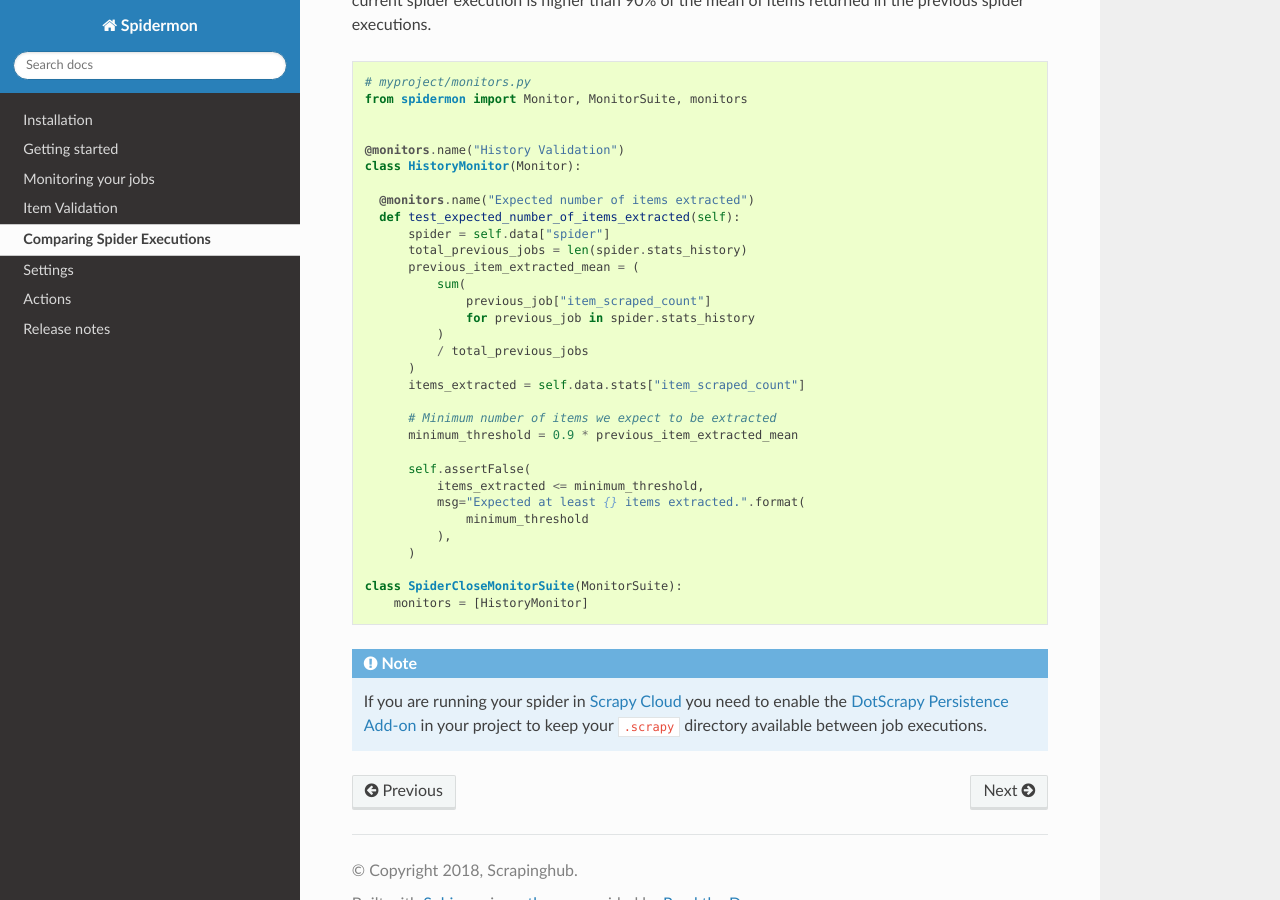
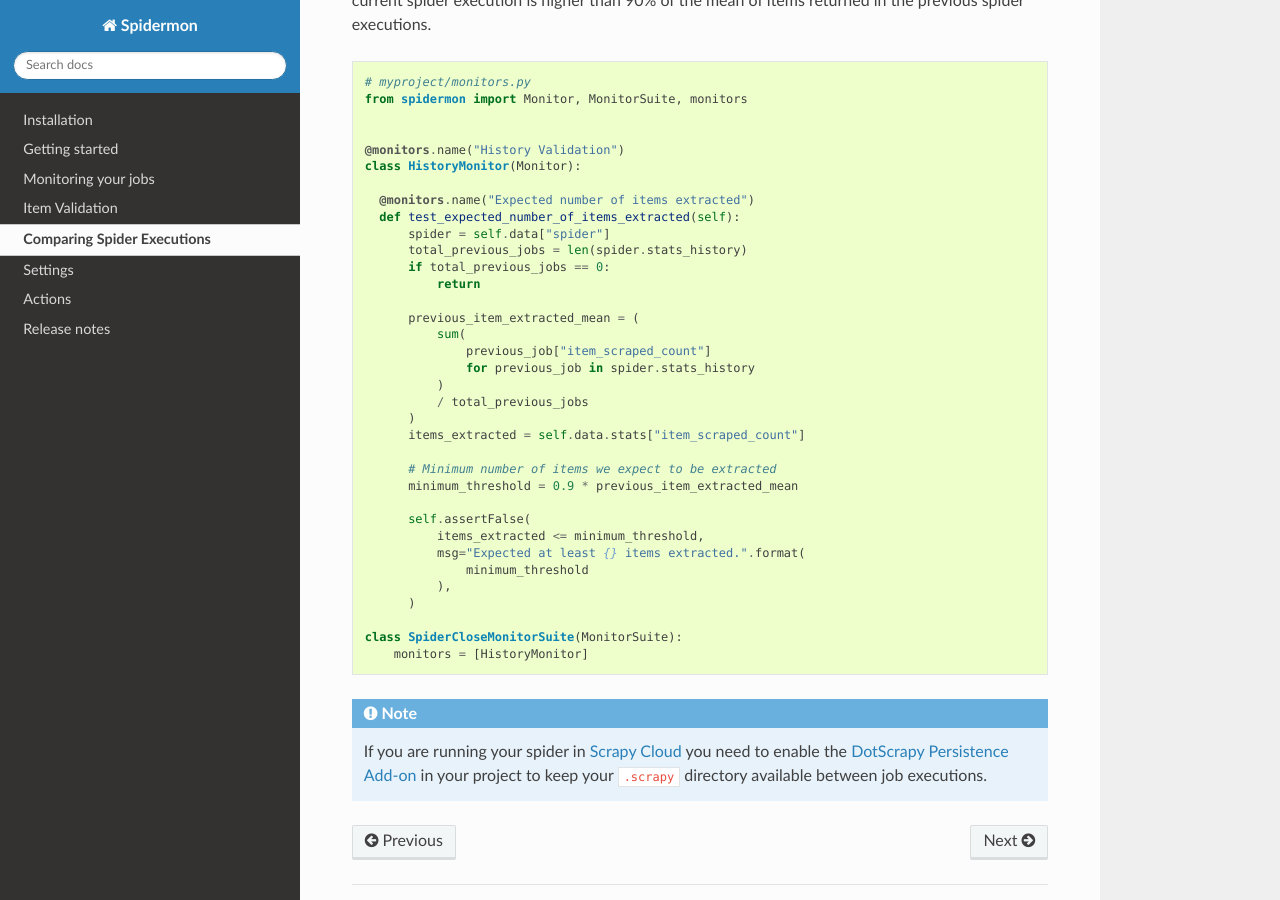
Before and after one commit to scrapinghub/spidermon, a Sphinx documentation site: the page built from docs/source/stats-collection.rst, in a window 1280 px wide and 900 px high, scrolled down 699 px. Built offline with Sphinx 7.4.7 and the Read the Docs theme 2.0.0, drawn with Linux system fonts in a browser that asks for light colours.

Commit message:
Fixed possible ZeroDivisionError in code example

```diff
--- a/docs/source/stats-collection.rst
+++ b/docs/source/stats-collection.rst
@@ -45,6 +45,9 @@ returned in the previous spider executions.
       def test_expected_number_of_items_extracted(self):
           spider = self.data["spider"]
           total_previous_jobs = len(spider.stats_history)
+          if total_previous_jobs == 0:
+              return
+
           previous_item_extracted_mean = (
               sum(
                   previous_job["item_scraped_count"]
```
